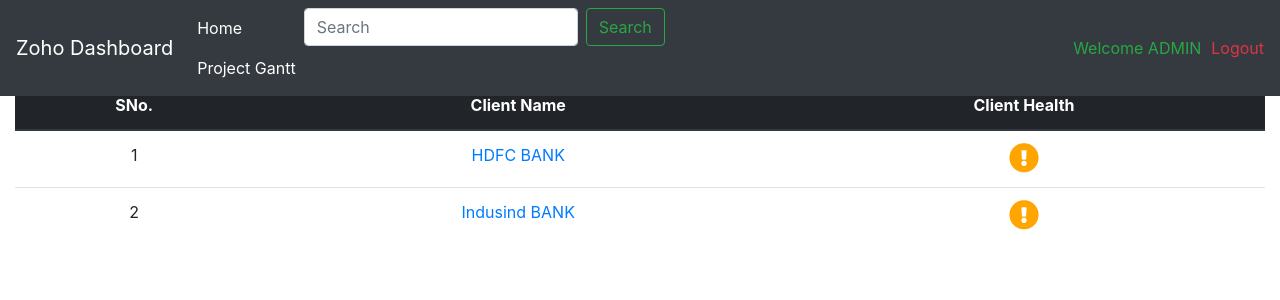
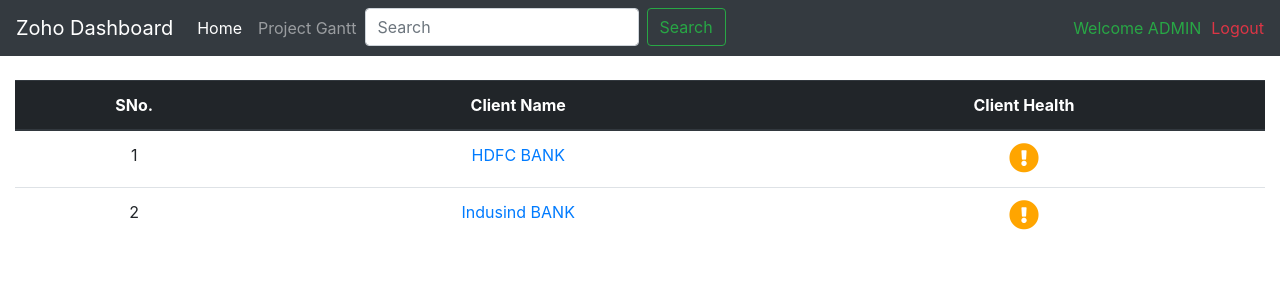
Before and after one commit to AgrimSharma/zoho_integration, a Django app: page /clients/ in a window 1280 px wide. Shown: the top 300 px of the page. Run offline with Django 3.2, Linux system fonts and the light colour scheme; a user stored in the database is signed in; data comes from the database, SQL or seed files in the repository; some libraries are stand-ins or nearby versions.

Commit message:
updated 20190130 1143

```diff
--- a/zohocrm_integration/templates/clients.html
+++ b/zohocrm_integration/templates/clients.html
@@ -21,8 +21,11 @@
     <ul class="navbar-nav mr-auto">
       <li class="nav-item active">
         <a class="nav-link" href="{%  url 'clients' %}">Home <span class="sr-only">(current)</span></a>
-        <a class="nav-link" href="{%  url 'grant_view' %}">Project Gantt</a>
       </li>
+              <li class="nav-item ">
+
+                <a class="nav-link" href="{%  url 'grant_view' %}">Project Gantt</a>
+              </li>
         <li>
         <form class="form-inline my-2 my-lg-0">
       <input class="form-control mr-sm-2" type="search" placeholder="Search" aria-label="Search">
--- a/zohocrm_integration/templates/main.html
+++ b/zohocrm_integration/templates/main.html
@@ -19,9 +19,11 @@
     <ul class="navbar-nav mr-auto">
       <li class="nav-item active">
         <a class="nav-link" href="{%  url 'clients' %}">Home <span class="sr-only">(current)</span></a>
-                  <a class="nav-link" href="{%  url 'grant_view' %}">Project Gantt</a>
+      </li>
+        <li class="nav-item ">
 
-      </li>
+                <a class="nav-link" href="{%  url 'grant_view' %}">Project Gantt</a>
+              </li>
         <li>
         <form class="form-inline my-2 my-lg-0">
       <input class="form-control mr-sm-2" type="search" placeholder="Search" aria-label="Search">
--- a/zohocrm_integration/templates/mile_stone.html
+++ b/zohocrm_integration/templates/mile_stone.html
@@ -20,9 +20,11 @@
     <ul class="navbar-nav mr-auto">
       <li class="nav-item active">
         <a class="nav-link" href="{%  url 'clients' %}">Home <span class="sr-only">(current)</span></a>
-                  <a class="nav-link" href="{%  url 'grant_view' %}">Project Gantt</a>
+      </li>
+        <li class="nav-item ">
 
-      </li>
+                <a class="nav-link" href="{%  url 'grant_view' %}">Project Gantt</a>
+              </li>
         <li>
         <form class="form-inline my-2 my-lg-0">
       <input class="form-control mr-sm-2" type="search" placeholder="Search" aria-label="Search">
--- a/zohocrm_integration/templates/project_detail.html
+++ b/zohocrm_integration/templates/project_detail.html
@@ -21,9 +21,11 @@
     <ul class="navbar-nav mr-auto">
       <li class="nav-item active">
         <a class="nav-link" href="{%  url 'clients' %}">Home <span class="sr-only">(current)</span></a>
-                  <a class="nav-link" href="{%  url 'grant_view' %}">Project Gantt</a>
+      </li>
+        <li class="nav-item ">
 
-      </li>
+                <a class="nav-link" href="{%  url 'grant_view' %}">Project Gantt</a>
+              </li>
         <li>
         <form class="form-inline my-2 my-lg-0">
       <input class="form-control mr-sm-2" type="search" placeholder="Search" aria-label="Search">
--- a/zohocrm_integration/templates/project_list.html
+++ b/zohocrm_integration/templates/project_list.html
@@ -22,9 +22,11 @@
     <ul class="navbar-nav mr-auto">
       <li class="nav-item active">
         <a class="nav-link" href="{%  url 'clients' %}">Home <span class="sr-only">(current)</span></a>
+        <li>
+        <li class="nav-item ">
+
                 <a class="nav-link" href="{%  url 'grant_view' %}">Project Gantt</a>
-
-        <li>
+              </li>
         <form class="form-inline my-2 my-lg-0">
       <input class="form-control mr-sm-2" type="search" placeholder="Search" aria-label="Search">
       <button class="btn btn-outline-success my-2 my-sm-0" type="submit">Search</button>
--- a/zohocrm_integration/templates/projects.html
+++ b/zohocrm_integration/templates/projects.html
@@ -89,6 +89,10 @@
       <li class="nav-item active">
         <a class="nav-link" href="{%  url 'clients' %}">Home <span class="sr-only">(current)</span></a>
       </li>
+        <li class="nav-item ">
+
+                <a class="nav-link" href="{%  url 'grant_view' %}">Project Gantt</a>
+              </li>
         <li>
         <form class="form-inline my-2 my-lg-0">
       <input class="form-control mr-sm-2" type="search" placeholder="Search" aria-label="Search">
--- a/zohocrm_integration/templates/projects_grantt.html
+++ b/zohocrm_integration/templates/projects_grantt.html
@@ -95,6 +95,10 @@
       <li class="nav-item active">
         <a class="nav-link" href="{%  url 'clients' %}">Home <span class="sr-only">(current)</span></a>
       </li>
+        <li class="nav-item ">
+
+                <a class="nav-link" href="{%  url 'grant_view' %}">Project Gantt</a>
+              </li>
         <li>
         <form class="form-inline my-2 my-lg-0">
       <input class="form-control mr-sm-2" type="search" placeholder="Search" aria-label="Search">
--- a/zohocrm_integration/templates/task_list.html
+++ b/zohocrm_integration/templates/task_list.html
@@ -19,9 +19,11 @@
     <ul class="navbar-nav mr-auto">
       <li class="nav-item active">
         <a class="nav-link" href="{%  url 'clients' %}">Home <span class="sr-only">(current)</span></a>
-                  <a class="nav-link" href="{%  url 'grant_view' %}">Project Gantt</a>
+      </li>
+        <li class="nav-item ">
 
-      </li>
+                <a class="nav-link" href="{%  url 'grant_view' %}">Project Gantt</a>
+              </li>
         <li>
         <form class="form-inline my-2 my-lg-0">
       <input class="form-control mr-sm-2" type="search" placeholder="Search" aria-label="Search">
--- a/zohocrm_integration/templates/tasks.html
+++ b/zohocrm_integration/templates/tasks.html
@@ -19,9 +19,11 @@
     <ul class="navbar-nav mr-auto">
       <li class="nav-item active">
         <a class="nav-link" href="{%  url 'clients' %}">Home <span class="sr-only">(current)</span></a>
-                  <a class="nav-link" href="{%  url 'grant_view' %}">Project Gantt</a>
+      </li>
+        <li class="nav-item ">
 
-      </li>
+                <a class="nav-link" href="{%  url 'grant_view' %}">Project Gantt</a>
+              </li>
         <li>
         <form class="form-inline my-2 my-lg-0">
       <input class="form-control mr-sm-2" type="search" placeholder="Search" aria-label="Search">
--- a/zohocrm_integration/templates/tasks/project_milestone.html
+++ b/zohocrm_integration/templates/tasks/project_milestone.html
@@ -19,9 +19,11 @@
     <ul class="navbar-nav mr-auto">
       <li class="nav-item active">
         <a class="nav-link" href="{%  url 'clients' %}">Home <span class="sr-only">(current)</span></a>
-                  <a class="nav-link" href="{%  url 'grant_view' %}">Project Gantt</a>
+      </li>
+        <li class="nav-item ">
 
-      </li>
+                <a class="nav-link" href="{%  url 'grant_view' %}">Project Gantt</a>
+              </li>
         <li>
         <form class="form-inline my-2 my-lg-0">
       <input class="form-control mr-sm-2" type="search" placeholder="Search" aria-label="Search">
--- a/zohocrm_integration/templates/tasks/project_tasks.html
+++ b/zohocrm_integration/templates/tasks/project_tasks.html
@@ -19,9 +19,11 @@
     <ul class="navbar-nav mr-auto">
       <li class="nav-item active">
         <a class="nav-link" href="{%  url 'clients' %}">Home <span class="sr-only">(current)</span></a>
-                  <a class="nav-link" href="{%  url 'grant_view' %}">Project Gantt</a>
+      </li>
+        <li class="nav-item ">
 
-      </li>
+                <a class="nav-link" href="{%  url 'grant_view' %}">Project Gantt</a>
+              </li>
         <li>
         <form class="form-inline my-2 my-lg-0">
       <input class="form-control mr-sm-2" type="search" placeholder="Search" aria-label="Search">
--- a/zohocrm_integration/templates/tasks/tasks.html
+++ b/zohocrm_integration/templates/tasks/tasks.html
@@ -19,9 +19,12 @@
     <ul class="navbar-nav mr-auto">
       <li class="nav-item active">
         <a class="nav-link" href="{%  url 'clients' %}">Home <span class="sr-only">(current)</span></a>
-                  <a class="nav-link" href="{%  url 'grant_view' %}">Project Gantt</a>
 
       </li>
+        <li class="nav-item ">
+
+                <a class="nav-link" href="{%  url 'grant_view' %}">Project Gantt</a>
+              </li>
         <li>
         <form class="form-inline my-2 my-lg-0">
       <input class="form-control mr-sm-2" type="search" placeholder="Search" aria-label="Search">
--- a/zohocrm_integration/templates/time_sheet.html
+++ b/zohocrm_integration/templates/time_sheet.html
@@ -19,9 +19,11 @@
     <ul class="navbar-nav mr-auto">
       <li class="nav-item active">
         <a class="nav-link" href="{%  url 'clients' %}">Home <span class="sr-only">(current)</span></a>
-                  <a class="nav-link" href="{%  url 'grant_view' %}">Project Gantt</a>
+      </li>
+        <li class="nav-item ">
 
-      </li>
+                <a class="nav-link" href="{%  url 'grant_view' %}">Project Gantt</a>
+              </li>
         <li>
         <form class="form-inline my-2 my-lg-0">
       <input class="form-control mr-sm-2" type="search" placeholder="Search" aria-label="Search">
```
